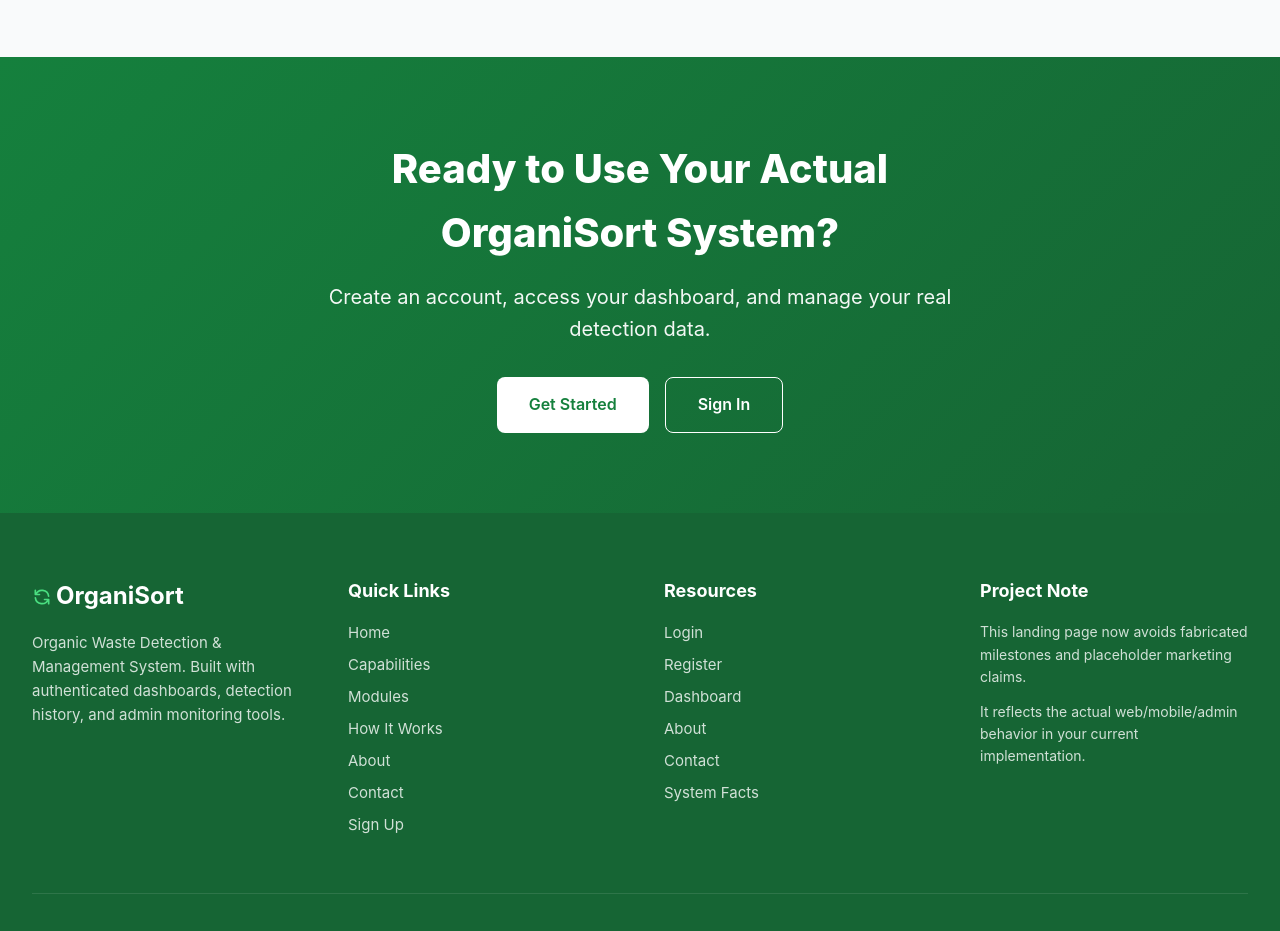
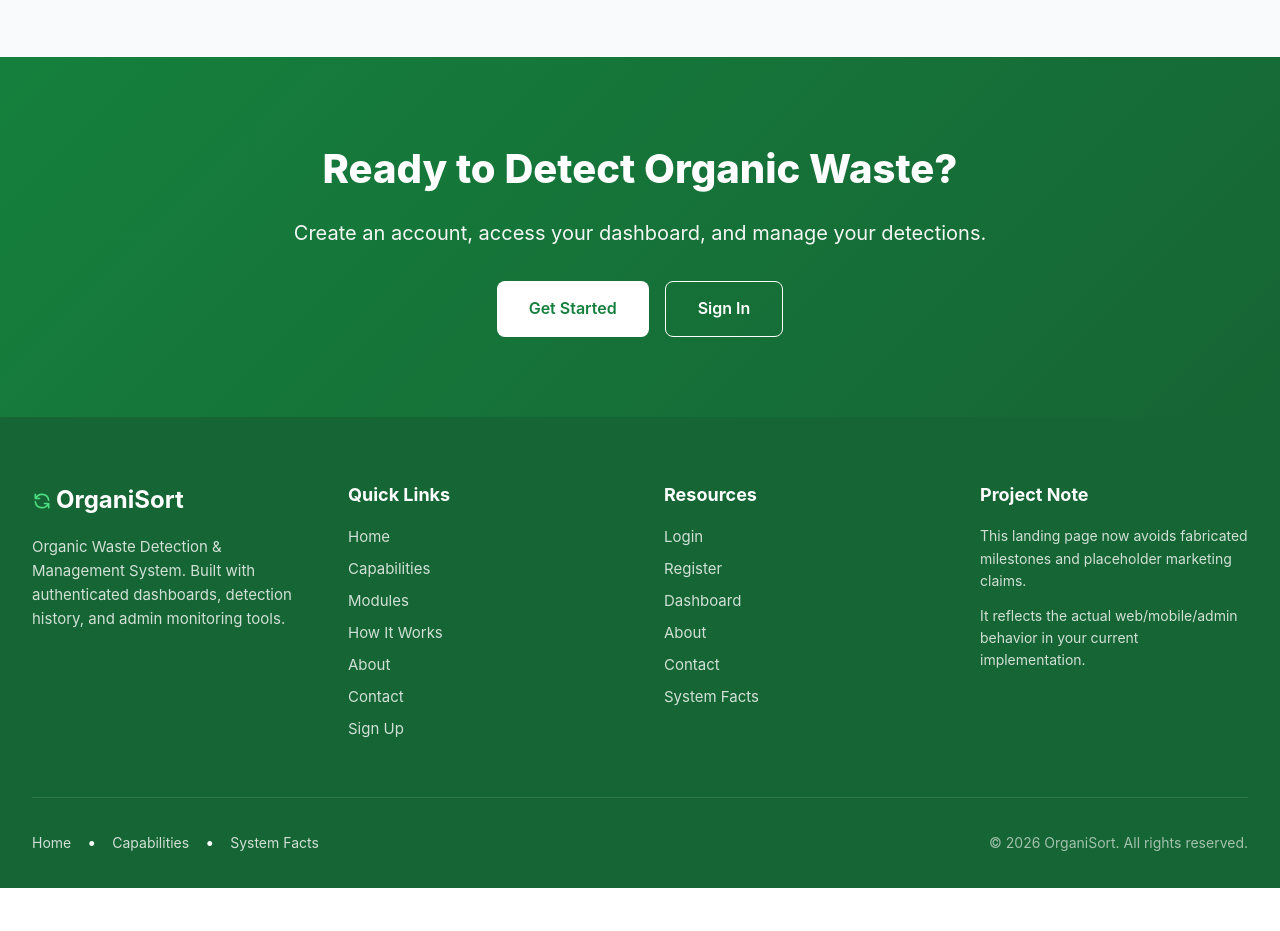
Before and after one commit to ctrlv-ince/organisort, a React (Vite) app in the folder webapp/: page / in a window 1280 px wide. Shown: the part 4340-5271 px from the top of the page. After the commit the page ends 5228 px from the top, so only its background shows below. Built offline with nearby package versions, Linux system fonts and the light colour scheme; no server answers; the HTML template or start-up script is replaced by a standard one.

Commit message:
changed landing page text

```diff
--- a/webapp/src/pages/Index.jsx
+++ b/webapp/src/pages/Index.jsx
@@ -388,8 +388,8 @@ const LandingPage = () => {
         <section className="cta-section">
           <div className="container-pro">
             <div className="cta-content">
-              <h2>Ready to Use Your Actual OrganiSort System?</h2>
-              <p>Create an account, access your dashboard, and manage your real detection data.</p>
+              <h2>Ready to Detect Organic Waste?</h2>
+              <p>Create an account, access your dashboard, and manage your detections.</p>
               <div className="cta-buttons">
                 <button
                   onClick={() => navigate('/register')}
```
